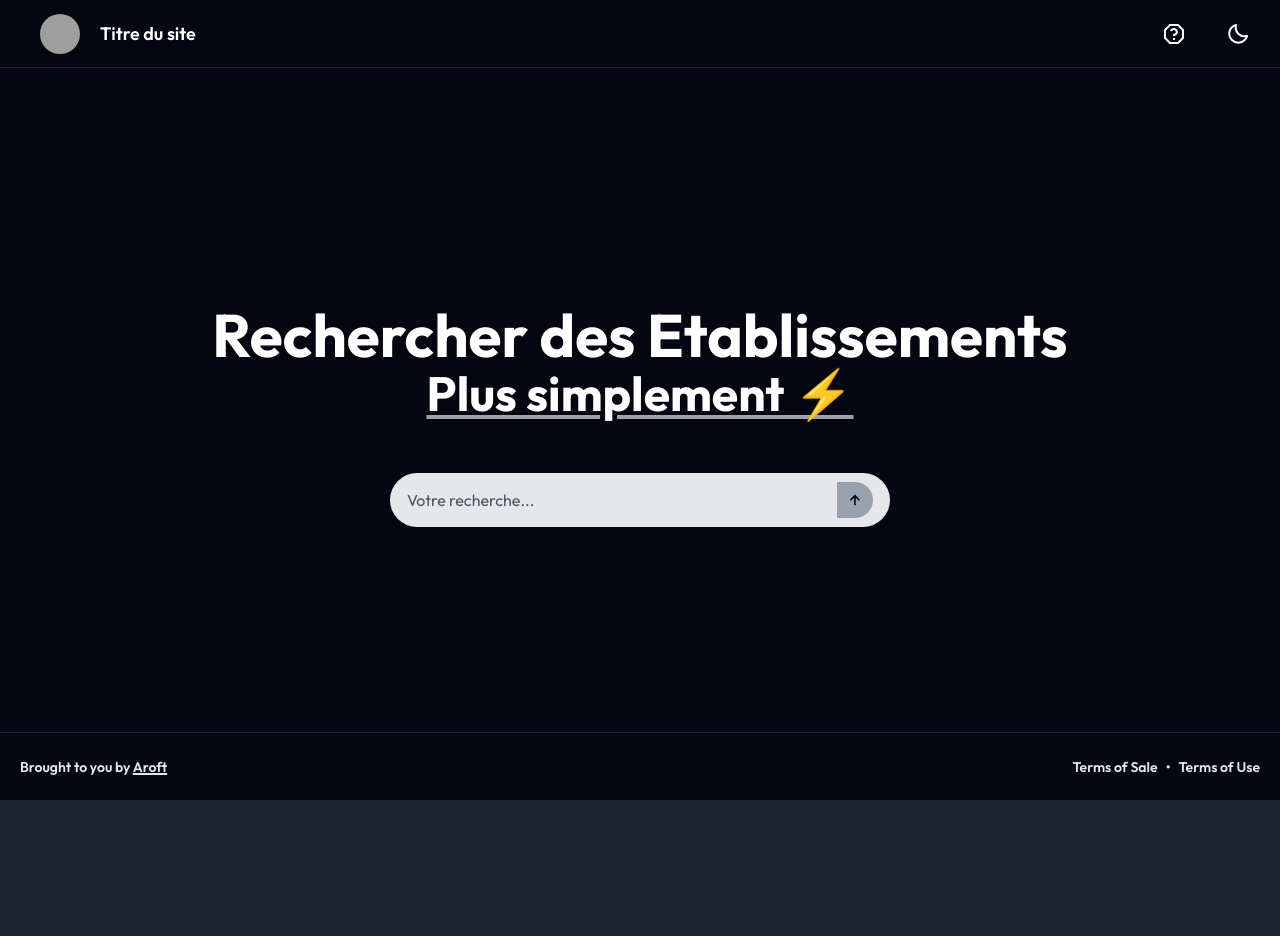
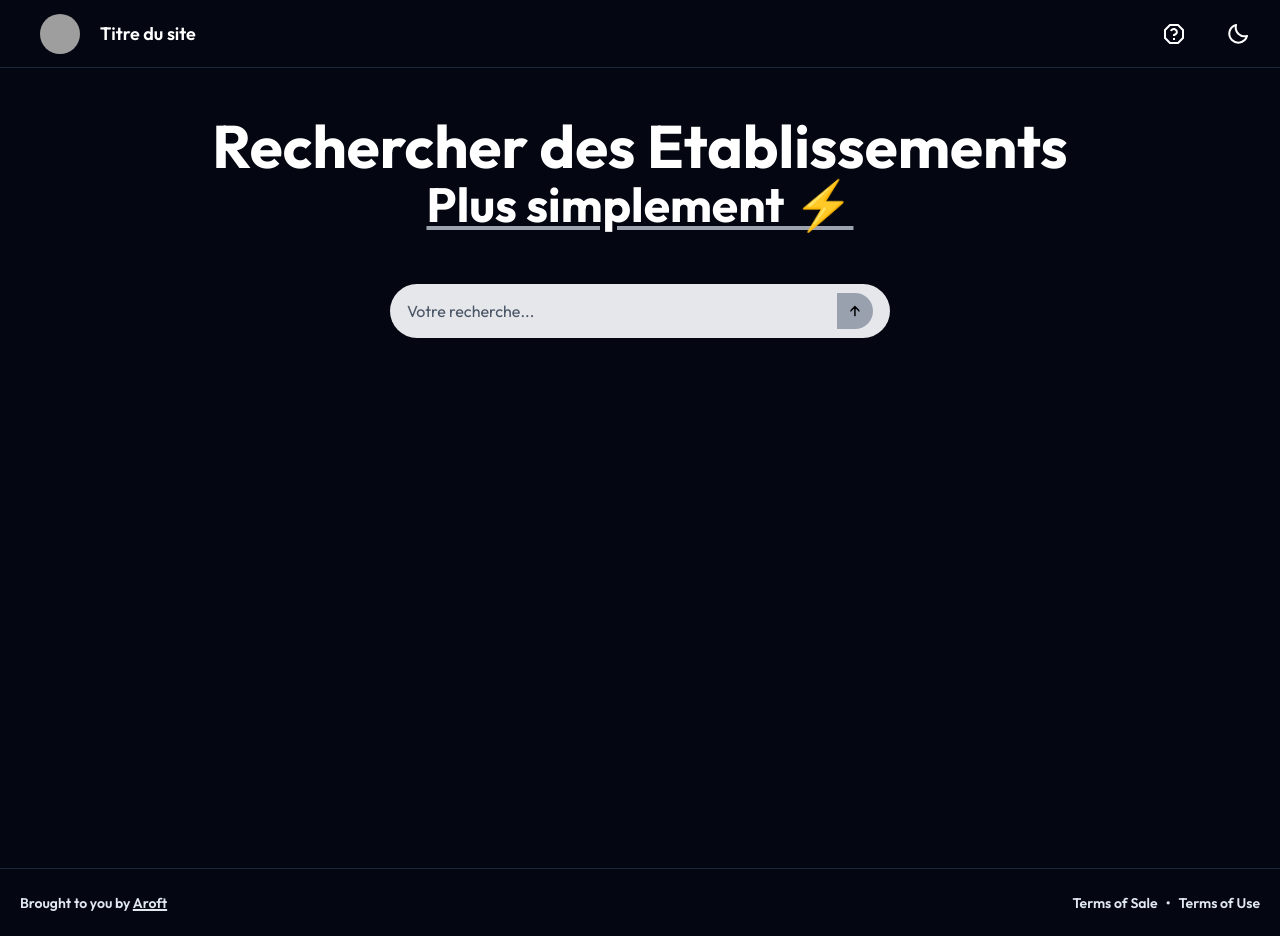
Before and after one commit to Aroft-Developer/sdsqdsqdsqdsqfsfqfxdxqccq, a React (Vite) app in the folder frontend/: page /search in a window 1280 px wide. Before the commit the page ends 800 px from the top, so only its background shows below. Built offline with nearby package versions, Linux system fonts and the light colour scheme; grey boxes are pictures that could not be loaded.

Commit message:
Update Search.tsx

```diff
--- a/frontend/src/App/Search.tsx
+++ b/frontend/src/App/Search.tsx
@@ -58,9 +58,9 @@ function Search({ isDark }: SearchProps) {
 
   return (
     <div
-      className={`font-[Outfit] w-full h-[calc(100vh-68px-68px)] flex flex-col items-center transition ${
+      className={`font-[Outfit] w-full min-h-screen flex flex-col items-center transition ${
         isDark ? "bg-white text-[#1d283a]" : "bg-[#040712] text-white"
-      } pb-8 sm:pb-4`}
+      } pb-4 mb-[68px] sm:mb-0`}
       style={{ paddingTop: "16px" }}
     >
       <div className="items-center w-full max-w-[990px] px-4 flex flex-col h-full">
```
